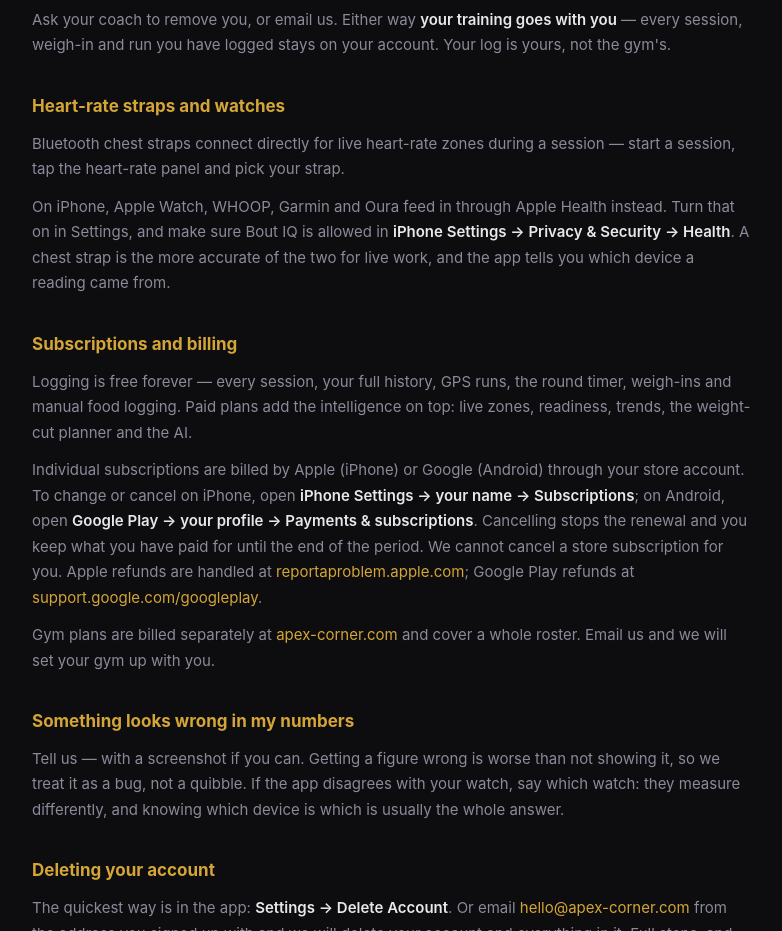
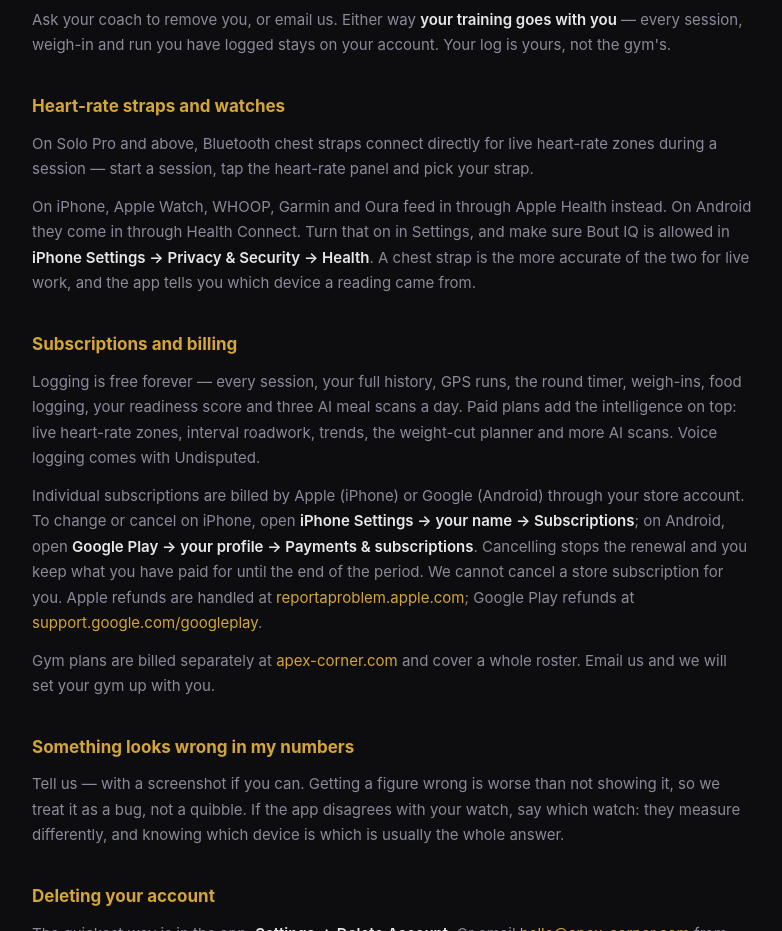
Before and after one commit to paultaylor07796/boutiq-site, a plain HTML site: page support.html in a window 1280 px wide. Shown: the part 1462-2393 px from the top of the page, without its empty margins (248-1030 px from the left). Drawn offline with Linux system fonts and the light colour scheme.

Commit message:
Support and home wording matches the plans

```diff
--- a/support.html
+++ b/support.html
@@ -115,11 +115,13 @@
 
   <h2>Heart-rate straps and watches</h2>
   <p>
-    Bluetooth chest straps connect directly for live heart-rate zones during a
-    session — start a session, tap the heart-rate panel and pick your strap.
+    On Solo Pro and above, Bluetooth chest straps connect directly for live
+    heart-rate zones during a session — start a session, tap the heart-rate
+    panel and pick your strap.
   </p>
   <p>
     On iPhone, Apple Watch, WHOOP, Garmin and Oura feed in through Apple Health instead.
+    On Android they come in through Health Connect.
     Turn that on in Settings, and make sure Bout IQ is allowed in
     <strong>iPhone Settings → Privacy &amp; Security → Health</strong>.
     A chest strap is the more accurate of the two for live work, and the app
@@ -129,9 +131,10 @@
   <h2>Subscriptions and billing</h2>
   <p>
     Logging is free forever — every session, your full history, GPS runs, the
-    round timer, weigh-ins and manual food logging. Paid plans add the
-    intelligence on top: live zones, readiness, trends, the weight-cut planner
-    and the AI.
+    round timer, weigh-ins, food logging, your readiness score and three AI
+    meal scans a day. Paid plans add the intelligence on top: live heart-rate
+    zones, interval roadwork, trends, the weight-cut planner and more AI scans.
+    Voice logging comes with Undisputed.
   </p>
   <p>
     Individual subscriptions are billed by Apple (iPhone) or Google (Android)
```
Also changed, not shown: index.html (+1 -1 lines).
